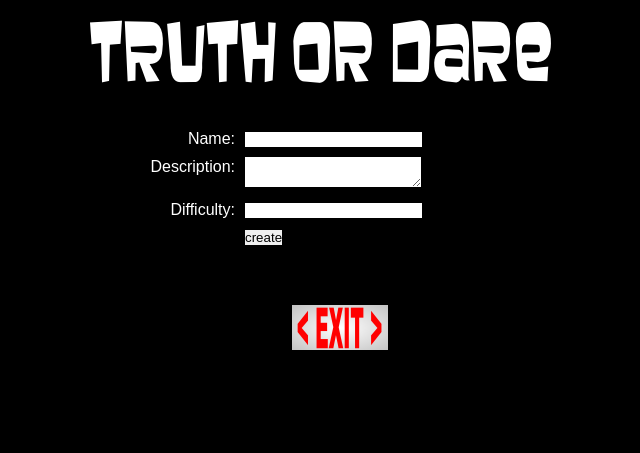
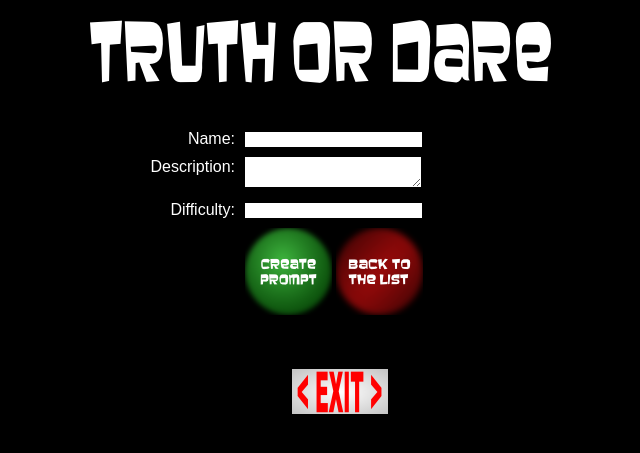
Before and after one commit to ckizer/tod, a Django app: template prompt/templates/prompt/prompt_form.html in a window 1280 px wide. Shown: the top 453 px of the page, without its empty margins (300-940 px from the left). Run offline with Django 3.2, Linux system fonts and the light colour scheme; the template is opened without the code that fills it, so the values that code supplies are empty, except form fields; tables that the repository leaves empty hold one stand-in row (values such as "Sample post"); form fields are guessed from the names that the template uses.

Commit message:
added buttons to prompt form page

```diff
--- a/media/css/site.css
+++ b/media/css/site.css
@@ -218,6 +218,10 @@ font-size: 30px;
 text-align: center;
 }
 
+#prompt_buttons input
+{
+margin-bottom: 0;
+}
 
 .detail_form label
 {
--- a/prompt/templates/prompt/prompt_form.html
+++ b/prompt/templates/prompt/prompt_form.html
@@ -6,12 +6,14 @@
 	<p><label for="id_name">Name:</label> {{ form.name }}</p>
 	<p><label for="id_description">Description:</label> {{ form.description }}</p>
 	<p><label for="id_difficulty">Difficulty:</label> {{ form.difficulty }}</p>
-	<p><input type="submit" name="create" value="create" /></p>
+	<p id="prompt_buttons">
+	  <input type="image" src="/media/images/prompt_create.png" name="create" value="create" />
+	  <a href="/prompt/"><img src="/media/images/prompt_cancel.png" alt="See the List of Dares" /></a>
+	</p>
 	</form>
 </div>
-<!--
-	<p><a href="/prompt/">See the List of Dares</a></p>
--->
+
+
 {% include "exit.html" %}
 
 {% endblock %}
```
